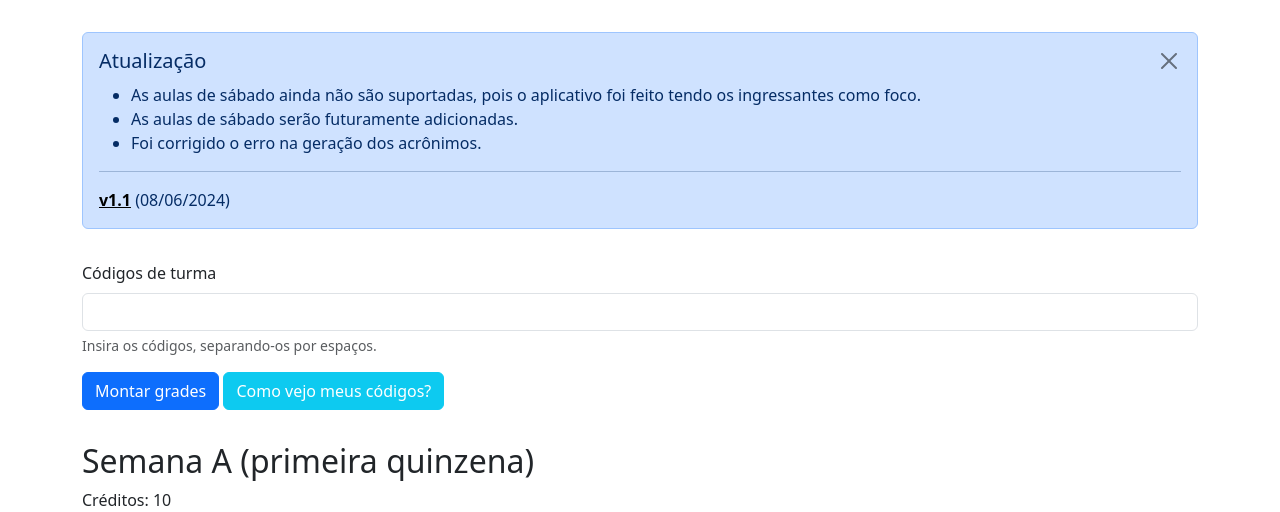
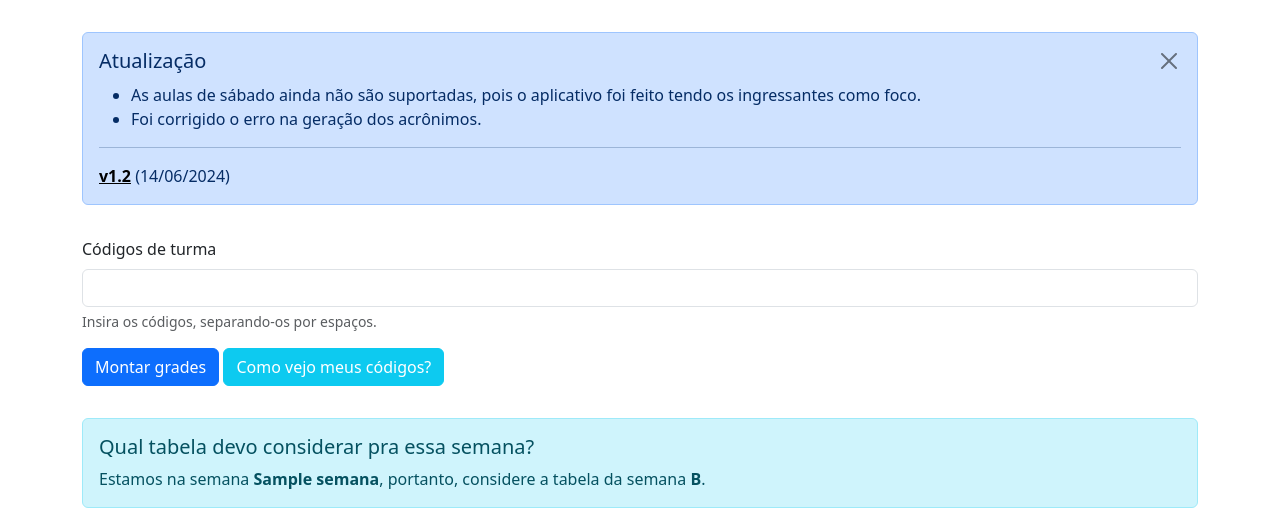
Before and after one commit to docafavarato/ufabc-grades, a Flask app: template templates/index.html in a window 1280 px wide. Shown: the part 76-588 px from the top of the page. Run offline with Flask 3, Linux system fonts and the light colour scheme; the template is opened without the code that fills it: most values are stand-ins (such as "Sample title", 1, 10 or a date in 2020); some libraries are stand-ins or nearby versions.

Commit message:
feat: new styles

```diff
--- a/static/styles/index.css
+++ b/static/styles/index.css
@@ -1,12 +1,14 @@
+
 .schedule-cell {
     display: flex;
     flex-direction: column;
-    margin-bottom: 1rem;
+    min-height: 110px !important;
 }
 
 .horario {
     color: green;
     font-weight: bold;
+    margin-top: auto;
 }
 
 .modal-content {
--- a/templates/index.html
+++ b/templates/index.html
@@ -48,13 +48,13 @@
             </div>
             <ul>
                 <li>As aulas de sábado ainda não são suportadas, pois o aplicativo foi feito tendo os ingressantes como foco.</li>
-                <li>As aulas de sábado serão futuramente adicionadas.</li>
                 <li>Foi corrigido o erro na geração dos acrônimos.</li>
             </ul>
             <hr>
-            <a href="https://github.com/docafavarato/ufabc-grades" style="color: black;"><p class="mb-0"><strong>v1.1</strong></a> (08/06/2024)</p>
+            <a href="https://github.com/docafavarato/ufabc-grades" style="color: black;"><p class="mb-0"><strong>v1.2</strong></a> (14/06/2024)</p>
         </div>
     </div>
+
     <div class="container container-form" style="margin-top: 2rem;">
         <form method="post">
             <div class="mb-3">
@@ -65,6 +65,17 @@
             <button type="submit" class="btn btn-primary">Montar grades</button>
             <button type="button" class="btn btn-info" style="color: white;" data-bs-toggle="modal" data-bs-target="#tutorialModal">Como vejo meus códigos?</button>
           </form>
+    </div>
+
+    <div class="container" style="margin-top: 2rem;">
+        <div class="alert alert-info no-print show" role="alert">
+            <div class="alert-heading">
+                <h5>Qual tabela devo considerar pra essa semana?</h5>
+            </div>
+            <span>
+                Estamos na semana <b>{{ semana }}</b>, portanto, considere a tabela da semana <b>{% if quinzena == 1 %}A{% else %}B{% endif %}</b>.
+            </span>
+        </div>
     </div>
 
     <div class="container" style="margin-top: 2rem; margin-bottom: 3rem;">
@@ -106,7 +117,7 @@
                 {% for line in num_lines %}
                     <tr>
                         {% for day in ['SEGUNDA', 'TERÇA', 'QUARTA', 'QUINTA', 'SEXTA'] %}
-                            <td>
+                            <td class="table-cell">
                                 {% set current_items = items_by_day[day] %}
                                 {% if current_items and line < current_items|length %}
                                     <div class="schedule-cell">
@@ -161,7 +172,7 @@
                 {% for line in num_lines %}
                     <tr>
                         {% for day in ['SEGUNDA', 'TERÇA', 'QUARTA', 'QUINTA', 'SEXTA'] %}
-                            <td>
+                            <td class="table-cell">
                                 {% set current_items = items_by_day[day] %}
                                 {% if current_items and line < current_items|length %}
                                     <div class="schedule-cell">
```
